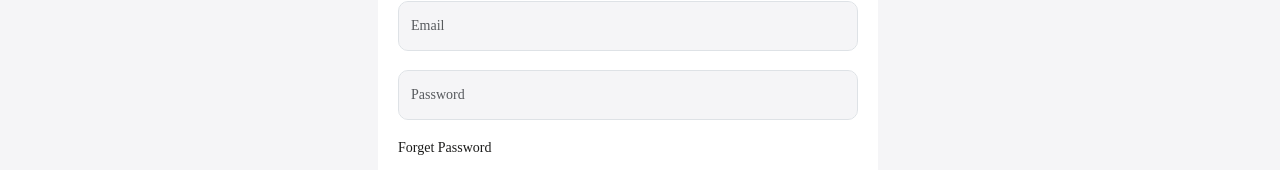
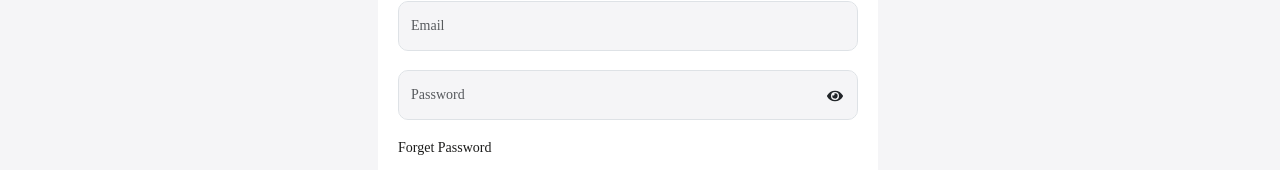
Before and after one commit to uwingabirejoselyne/learn-ecommerce-ui, a React (Create React App) app: page /login in a window 1280 px wide. Shown: the part 507-677 px from the top of the page. Built offline with nearby package versions, Linux system fonts and the light colour scheme.

Commit message:
hidding the password

```diff
--- a/src/App.css
+++ b/src/App.css
@@ -608,3 +608,7 @@ footer .input-group-text {
     background-color: var(--color-131921);
     color: white;
 }
+
+.eye {
+    right: 15px;
+}
--- a/src/pages/Login.js
+++ b/src/pages/Login.js
@@ -2,9 +2,12 @@ import React, { useState } from 'react'
 import Meta from '../components/Meta'
 import BreadCrumb from '../components/BreadCrumb'
 import { Link, useNavigate } from 'react-router-dom'
+import { FaEye } from 'react-icons/fa'
+import { FaEyeSlash } from 'react-icons/fa6'
 
 const Login = () => {
     const navigate = useNavigate()
+    const [showPassword,setPassword] =useState(false);
     const [formData, setFormData] = useState({
         email: '',
         password: '',
@@ -53,8 +56,20 @@ const Login = () => {
                                         <div>
                                             <input type="email" onChange={handleInputChange} value={formData.email} name='email' placeholder='Email' className='form-control' />
                                         </div>
-                                        <div className='mt-1'>
-                                            <input type="password" onChange={handleInputChange} value={formData.password}  name='password' placeholder='Password' className='form-control' />
+                                        <div className='mt-1 d-flex justify-content-between align-items-center position-relative'>
+                                            <input type={showPassword?"text":"password"} onChange={handleInputChange} value={formData.password}  name='password' placeholder='Password' className='form-control' />
+                                            <div className='position-absolute left-0 eye' onClick={()=>setPassword((prev)=>!prev)}>
+                                                <span>
+                                                    {
+                                                        showPassword ?(
+                                                            <FaEyeSlash/>
+                                                        ):
+                                                        (
+                                                            <FaEye/>
+                                                        )
+                                                    }
+                                                </span>
+                                            </div>
                                         </div>
                                         <div className=''>
                                             <Link to='/forgot-password'>Forget Password</Link>
```
